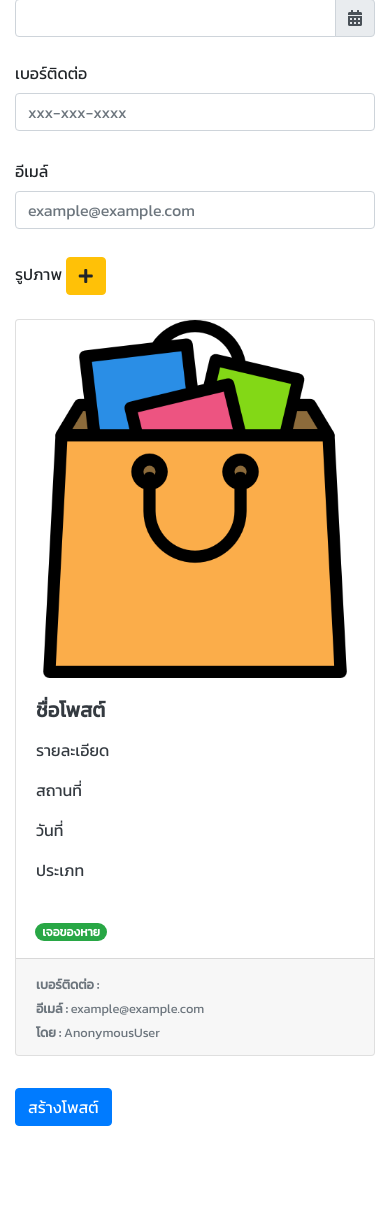
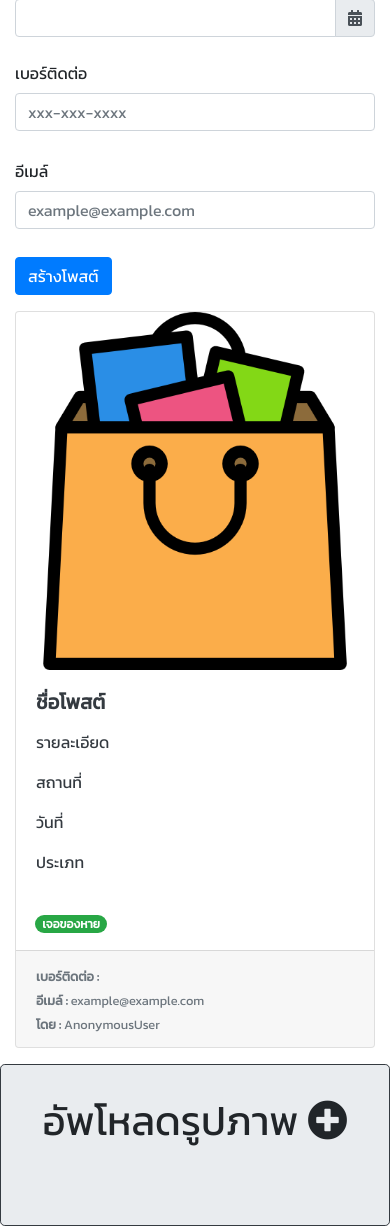
Before and after one commit to peetck/lost-and-found, a Django app: page /create/ in a window 390 px wide. Shown: the part 1011-2237 px from the top of the page. Before the commit the page ends 2137 px from the top, so only its background shows below. Run offline with Django 3.2, Linux system fonts and the light colour scheme; data comes from the database, SQL or seed files in the repository; both versions use the stored data as it was after the commit; some libraries are stand-ins or nearby versions.

Commit message:
Update create post

```diff
--- a/lost-and-found/accounts/templates/my_posts.html
+++ b/lost-and-found/accounts/templates/my_posts.html
@@ -82,7 +82,7 @@
             <div class='col-lg-3 my-3'>
                 <div class="card h-100 w-100 text-dark mycard" style='border:none;'>
                     <a href="{% url 'post_delete' post.id %}">
-                        <img src="{% static 'images/close.png' %}" alt="" class='delete-btn' width='35px'>
+                        <img src="{% static 'images/close.png' %}" alt="" class='top-right-btn' width='35px'>
                     </a>
                     <a class="card h-100 w-100 mb-0 text-decoration-none text-dark"
                         href="{% url 'edit_post' post.id %}">
--- a/lost-and-found/posts/templates/create.html
+++ b/lost-and-found/posts/templates/create.html
@@ -44,21 +44,17 @@
                                             <small class="form-text text-muted">เนื่องจากคุณไม่ได้ทําการสมัครสมาชิก กรุณากรอกคีย์ที่คิดว่าจําได้</small>
                                         </div>
                                     {% endif %}
-
                                 {% endfor %}
 
-                                {{ formset.management_form }}
-                                <div class="form-group col-md-7" id='pictures'>
-                                    <label>
-                                        รูปภาพ <span class='btn btn-warning' onclick='addPictureInput();'> <i class="fa fa-plus"></i> </span>
-                                    </label>
+                                <div class="form-group col-md-6">
+                                    <input class='btn btn-primary' type="submit" value="สร้างโพสต์">
                                 </div>
                             </div>
                     </div>
                     <div class="col-md-4">
                         <div class="card w-100 text-dark mycard">
                             <div class="wrapper">
-                                <img class="card-img-top" src="{% static 'images/post_default.png' %}" id="avatar_preview">
+                                <img class="card-img-top" src="{% static 'images/post_default.png' %}" id="picture_preview">
                             </div>
                             <div class="card-body">
                                 <h5 class="card-title">
@@ -90,13 +86,13 @@
                 </div>
             </div>
         </div>
-        <div class="row my-3" id='preview_pictures'>
-            <!-- <div class="col-md">
-                <img src="{% static 'images/close.png' %}" alt="" class='img-fluid'>
-            </div> -->
+        <div class="row my-3 border border-dark jumbotron" id='pictures'>
+            {{ formset.management_form }}
+            <!-- Picture that upload'll be here -->
+            <h1 class='col-12 text-center mb-5'>
+                อัพโหลดรูปภาพ <i class="fa fa-plus-circle" onclick='addPictureInput();' style="cursor: pointer;"></i>
+            </h1>
         </div>
-
-        <input type="submit" value="สร้างโพสต์" class='btn btn-primary'>
     </div>
 </form>
 {% endblock %}
@@ -127,12 +123,11 @@
             locale: 'th',
         });
 
+        let pictures = []
+
         function addPictureInput(event){
 
             // ID : TOTAL_FORMS = "id_form-TOTAL_FORMS"
-            // ID : INITIAL_FORMS = "id_form-INITIAL_FORMS"
-            // ID : MIN_NUM_FORMS = "id_form-MIN_NUM_FORMS"
-            // ID : MAX_NUM_FORMS = "id_form-MAX_NUM_FORMS"
 
             let total_forms = $('#id_form-TOTAL_FORMS');
 
@@ -148,15 +143,9 @@
             inp.setAttribute('accept', 'image/*')
             inp.setAttribute('id', id)
 
-            let label = document.createElement('label')
-            label.setAttribute('class', 'custom-file-label')
-            label.setAttribute('for', id)
-            label.innerHTML = 'อัพโหลดไฟล์'
-
             // append
 
             div.append(inp)
-            div.append(label)
 
             div.style.display = 'none'
 
@@ -164,34 +153,102 @@
             inp.addEventListener('change', function(){
                 /* if user upload picture */
                 total_forms.val(parseInt(total_forms.val()) + 1)
-                $('#pictures').append(div);
+                $('#pictures').append(div) // append hidden div
+                pictures.push(div)
 
-                /* <div class="col-md">
-                    <img src="{% static 'images/close.png' %}" alt="" class='img-fluid'>
-                </div> */
+                /* <div class="col-md-3 my-3"> */
+                let col = document.createElement('div')
+                col.setAttribute('class', 'col-md-3 my-3')
 
-                let col = document.createElement('div')
-                col.setAttribute('class', 'col-md-3 mb-3')
+                /* <div class="card h-100 w-100 text-dark mycard" style='border:none;'> */
+                let card = document.createElement('div')
+                card.setAttribute('class', 'card h-100 w-100 text-dark mycard')
+                card.style.border = 'none'
 
+                /* <span style="cursor: pointer;"> */
+                let span = document.createElement('span')
+                span.style.cursor = 'pointer'
+
+                /* if user undo upload */
+                span.addEventListener('click', function(){
+                    let custom_file = this.parentElement.parentElement.previousElementSibling // div custom-file
+                    let preview_card = this.parentElement.parentElement
+
+
+                    total_forms.val(parseInt(total_forms.val()) - 1)
+
+
+                    let pointer = custom_file
+                    while (pointer.nextElementSibling.nextElementSibling){
+                        pointer = pointer.nextElementSibling.nextElementSibling
+
+                        let hidden = pointer.children[0] // hidden input
+                        let old_id = hidden.getAttribute('id')
+                        let new_id = 'form-' + (parseInt(old_id.slice(old_id.indexOf('-') + 1, old_id.indexOf('-', old_id.indexOf('-') + 1))) - 1) + '-picture'
+                        hidden.setAttribute('name', new_id)
+                        hidden.setAttribute('id', new_id)
+                    }
+
+                    custom_file.remove()
+                    preview_card.remove() // delete preview_card
+
+                    refreshPreviewCardImg()
+                })
+
+                /* <img src="{% static 'images/close.png' %}" alt="" class='top-right-btn' width='35px'> */
+                let close = document.createElement('img')
+                close.setAttribute('src', "{% static 'images/close.png' %}")
+                close.setAttribute('class', 'top-right-btn')
+                close.setAttribute('width', '35px')
+
+                /* <div class="card h-100 w-100 mb-0 text-dark"> */
+                let card_inside = document.createElement('div')
+                card_inside.setAttribute('class', 'card h-100 w-100 mb-0 text-dark')
+
+                /* <div class="wrapper"> */
+                let wrapper = document.createElement('div')
+                wrapper.setAttribute('class', 'wrapper')
+
+                /* <img class="card-img-top" src="{{ user_upload_picture }}"> */
                 let img = document.createElement('img')
-                img.setAttribute('class', 'img-fluid')
-                img.setAttribute('width', '100%')
+                img.setAttribute('class', 'card-img-top')
 
                 // read URL of image and set it to img:src (for preview before upload)
                 if (this.files && this.files[0]) {
                     var reader = new FileReader();
                     reader.onload = function(e) {
-                        img.setAttribute('src', e.target.result);
+                        img.setAttribute('src', e.target.result); // display upload img
+                        refreshPreviewCardImg();
                     }
                     reader.readAsDataURL(this.files[0]);
                 }
 
-                // append
-                col.append(img)
-                $('#preview_pictures').append(col)
+                // Append
+                wrapper.append(img)
+                card_inside.append(wrapper)
+
+                span.append(close)
+
+                card.append(span)
+                card.append(card_inside)
+
+                col.append(card)
+
+                $('#pictures').append(col)
             })
             inp.click();
 
+        }
+
+        function refreshPreviewCardImg(){
+            /* display first img to card */
+            try{
+                let photo = document.getElementById('pictures').querySelector('.col-md-3.my-3').firstElementChild.lastElementChild.firstElementChild.firstElementChild
+                $('#picture_preview').attr('src', photo.getAttribute('src'));
+            }
+            catch(e){
+                $('#picture_preview').attr('src', "{% static 'images/post_default.png' %}");
+            }
         }
 
         /* Bind: title */
--- a/lost-and-found/posts/templates/detail.html
+++ b/lost-and-found/posts/templates/detail.html
@@ -6,7 +6,6 @@
         <h1>Detail Page</h1>
 
         <h3>ของ {{ post.id }} : {{ post.title }}</h3>
-        {{ post.postpicture_set.all }}
     </div>
 
 {% endblock %}
--- a/lost-and-found/static/css/style.css
+++ b/lost-and-found/static/css/style.css
@@ -72,8 +72,8 @@ body{
     margin-bottom: 15px;
  }
 
- /* delete btn */
- .delete-btn{
+ /* top right btn on card */
+ .top-right-btn{
     position: absolute;
     right: 0;
     top: 0;
```
Also changed, not shown: lost-and-found/db.sqlite3, lost-and-found/media/posts/1_mk1-6aYaf_Bes1E3Imhc0A.jpeg (added), lost-and-found/media/posts/1_mk1-6aYaf_Bes1E3Imhc0A_Jfgxhi9.jpeg (added), lost-and-found/media/posts/37276.jpg (added), lost-and-found/media/posts/eberhard-grossgasteiger-cgEbku0EbOg-unsplash.jpg (added), lost-and-found/media/posts/eberhard-grossgasteiger-cgEbku0EbOg-unsplash_vH5MDgV.jpg (added), lost-and-found/media/posts/module-6.jpg (added).
